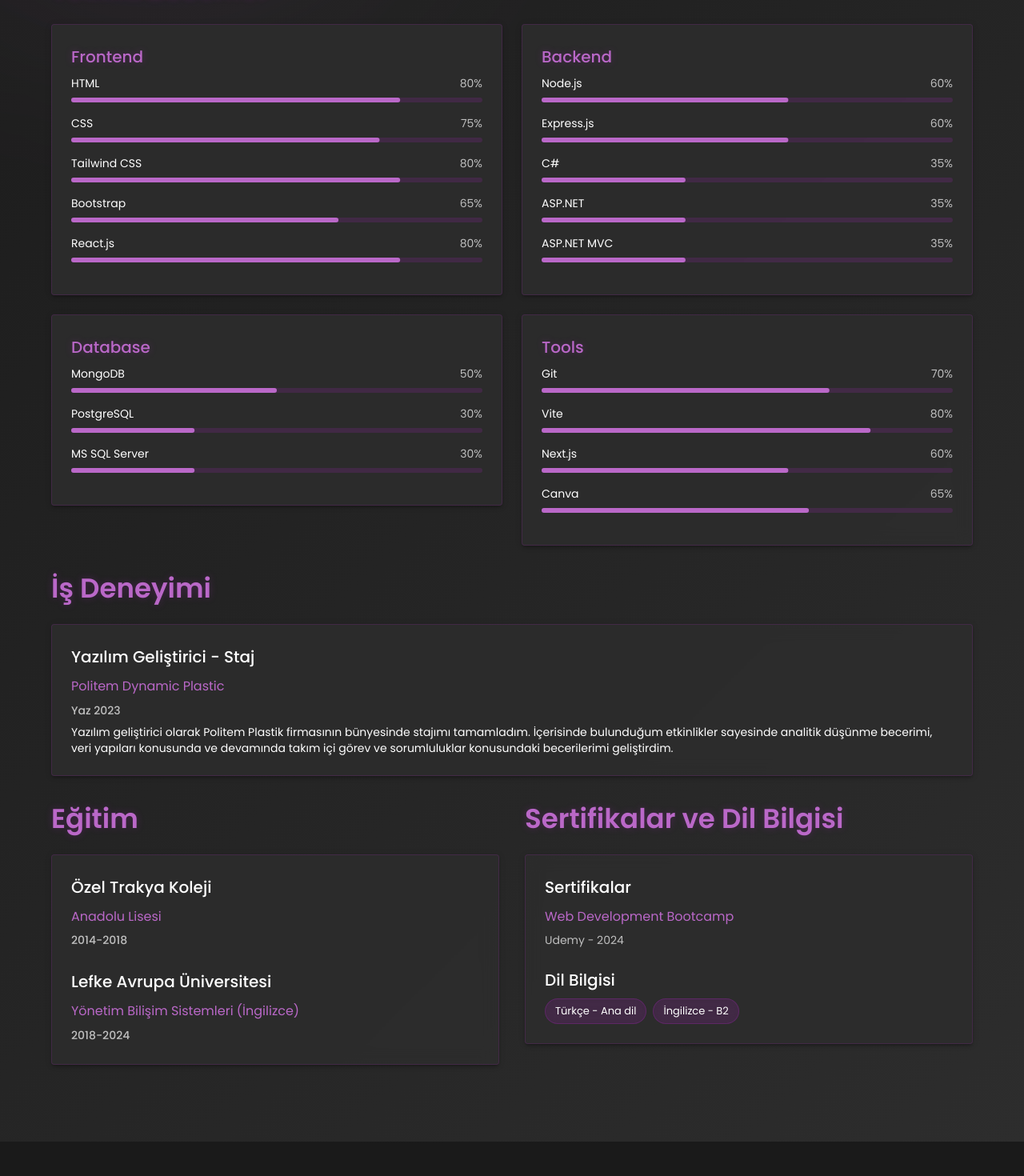
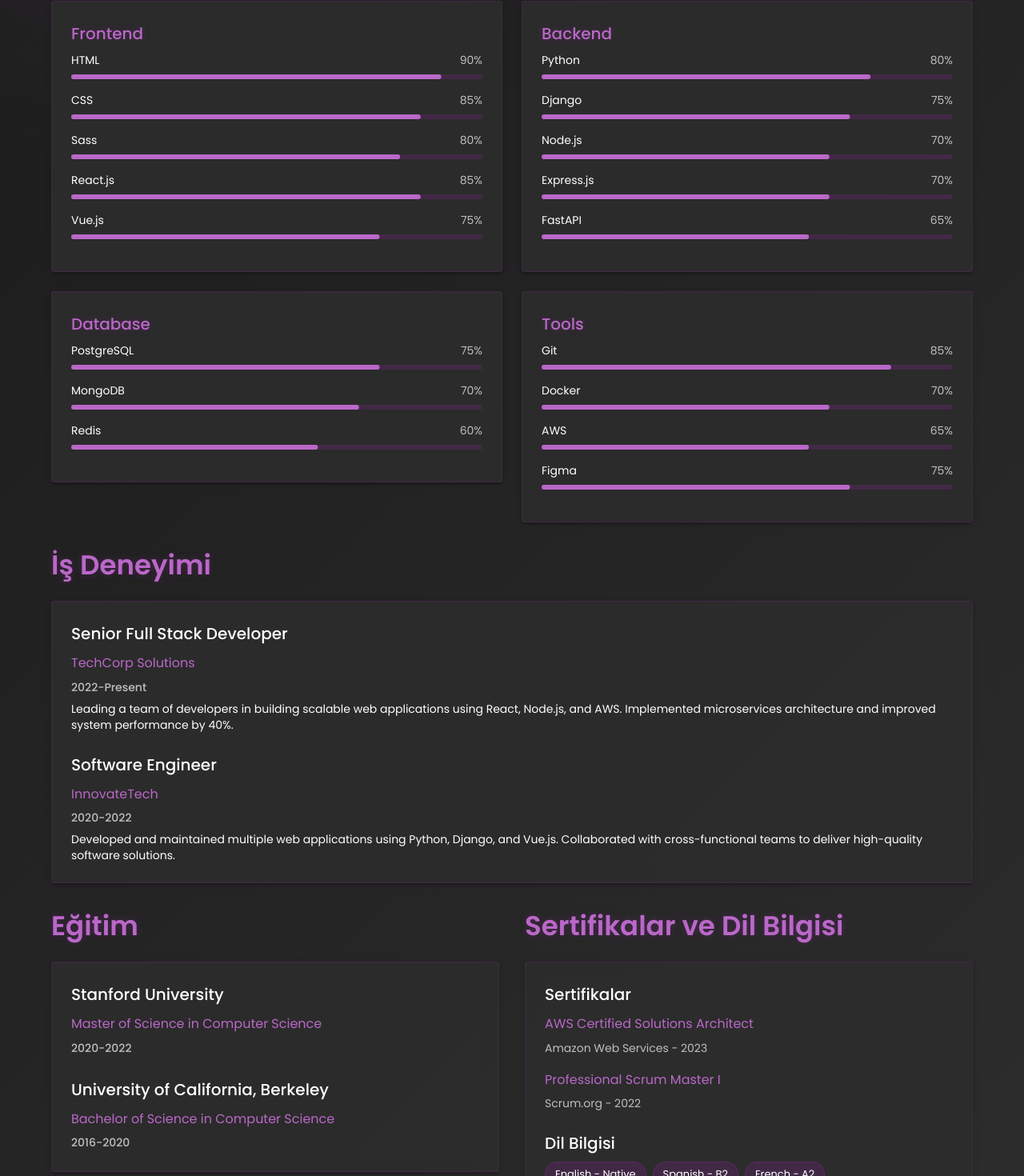
Before and after one commit to MrBakieth/Portfolio_2025, a React (Vite) app: page /about in a window 1280 px wide. Shown: the part 510-1980 px from the top of the page at 80% size. Before the commit the page ends 1937 px from the top, so only its background shows below. Built offline with nearby package versions, Linux system fonts and the light colour scheme.

Commit message:
Update site content with new information

```diff
--- a/index.html
+++ b/index.html
@@ -1,10 +1,10 @@
 <!DOCTYPE html>
-<html lang="tr">
+<html lang="en">
   <head>
     <meta charset="UTF-8" />
     <link rel="icon" type="image/svg+xml" href="/vite.svg" />
     <meta name="viewport" content="width=device-width, initial-scale=1.0" />
-    <title>H.Furkan Yaman</title>
+    <title>John Anderson - Full Stack Developer</title>
   </head>
   <body>
     <div id="root"></div>
--- a/src/components/About.jsx
+++ b/src/components/About.jsx
@@ -18,65 +18,77 @@
 
 const skills = {
   frontend: [
-    { name: 'HTML', level: 80 },
-    { name: 'CSS', level: 75 },
-    { name: 'Tailwind CSS', level: 80 },
-    { name: 'Bootstrap', level: 65 },
-    { name: 'React.js', level: 80 },
+    { name: 'HTML', level: 90 },
+    { name: 'CSS', level: 85 },
+    { name: 'Sass', level: 80 },
+    { name: 'React.js', level: 85 },
+    { name: 'Vue.js', level: 75 },
   ],
   backend: [
-    { name: 'Node.js', level: 60 },
-    { name: 'Express.js', level: 60 },
-    { name: 'C#', level: 35 },
-    { name: 'ASP.NET', level: 35 },
-    { name: 'ASP.NET MVC', level: 35 },
+    { name: 'Python', level: 80 },
+    { name: 'Django', level: 75 },
+    { name: 'Node.js', level: 70 },
+    { name: 'Express.js', level: 70 },
+    { name: 'FastAPI', level: 65 },
   ],
   database: [
-    { name: 'MongoDB', level: 50 },
-    { name: 'PostgreSQL', level: 30 },
-    { name: 'MS SQL Server', level: 30 },
+    { name: 'PostgreSQL', level: 75 },
+    { name: 'MongoDB', level: 70 },
+    { name: 'Redis', level: 60 },
   ],
   tools: [
-    { name: 'Git', level: 70 },
-    { name: 'Vite', level: 80 },
-    { name: 'Next.js', level: 60 },
-    { name: 'Canva', level: 65 },
+    { name: 'Git', level: 85 },
+    { name: 'Docker', level: 70 },
+    { name: 'AWS', level: 65 },
+    { name: 'Figma', level: 75 },
   ],
 };
 
 const education = [
   {
-    school: 'Özel Trakya Koleji',
-    degree: 'Anadolu Lisesi',
-    year: '2014-2018',
+    school: 'Stanford University',
+    degree: 'Master of Science in Computer Science',
+    year: '2020-2022',
   },
   {
-    school: 'Lefke Avrupa Üniversitesi',
-    degree: 'Yönetim Bilişim Sistemleri (İngilizce)',
-    year: '2018-2024',
+    school: 'University of California, Berkeley',
+    degree: 'Bachelor of Science in Computer Science',
+    year: '2016-2020',
   },
 ];
 
 const experience = [
   {
-    title: 'Yazılım Geliştirici - Staj',
-    company: 'Politem Dynamic Plastic',
-    period: 'Yaz 2023',
-    description: 'Yazılım geliştirici olarak Politem Plastik firmasının bünyesinde stajımı tamamladım. İçerisinde bulunduğum etkinlikler sayesinde analitik düşünme becerimi, veri yapıları konusunda ve devamında takım içi görev ve sorumluluklar konusundaki becerilerimi geliştirdim.',
+    title: 'Senior Full Stack Developer',
+    company: 'TechCorp Solutions',
+    period: '2022-Present',
+    description: 'Leading a team of developers in building scalable web applications using React, Node.js, and AWS. Implemented microservices architecture and improved system performance by 40%.',
+  },
+  {
+    title: 'Software Engineer',
+    company: 'InnovateTech',
+    period: '2020-2022',
+    description: 'Developed and maintained multiple web applications using Python, Django, and Vue.js. Collaborated with cross-functional teams to deliver high-quality software solutions.',
   },
 ];
 
 const certifications = [
   {
-    name: 'Web Development Bootcamp',
-    issuer: 'Udemy',
-    year: '2024',
+    name: 'AWS Certified Solutions Architect',
+    issuer: 'Amazon Web Services',
+    year: '2023',
+  },
+  {
+    name: 'Professional Scrum Master I',
+    issuer: 'Scrum.org',
+    year: '2022',
   },
 ];
 
 const languages = [
-  { name: 'Türkçe', level: 'Ana dil' },
-  { name: 'İngilizce', level: 'B2' },
+  { name: 'English', level: 'Native' },
+  { name: 'Spanish', level: 'B2' },
+  { name: 'French', level: 'A2' },
 ];
 
 const About = () => {
@@ -191,7 +203,7 @@
                   }}
                 >
                   <Typography variant="body1" paragraph sx={{ color: 'white', lineHeight: 1.8 }}>
-                    Kendimi sürekli geliştiren ve öğrenmeye açık 24 yaşında bir web geliştiriciyim. Son iki yıldır HTML, CSS, JavaScript, Node.js ve MongoDB gibi teknolojilerle projeler geliştiriyorum. Kullanıcı deneyimini önceliklendirerek modern ve işlevsel tasarımlar oluşturmayı hedefliyorum. Lefke Avrupa Üniversitesi Yönetim Bilişim Sistemleri bölümünden mezun oldum ve analitik düşünme ile problem çözme yetkinliklerimi geliştirdim. React.js ve Tailwind CSS gibi araçlarla responsive uygulamalar geliştirme konusunda bilgiliyim. Teknolojiye olan tutkumla, uzman bir web geliştirici olmayı hedefliyorum.
+                    As a passionate Full Stack Developer with over 5 years of experience, I specialize in building scalable web applications using modern technologies. My expertise spans across frontend and backend development, with a strong focus on React.js, Python, and cloud technologies. I have a proven track record of leading development teams and delivering successful projects for various industries. My approach combines technical excellence with creative problem-solving to create efficient, user-friendly solutions.
                   </Typography>
                 </Paper>
               </motion.div>
--- a/src/components/Navbar.jsx
+++ b/src/components/Navbar.jsx
@@ -44,7 +44,7 @@
           fontSize: '1.8rem',
         }}
       >
-        H. Furkan Yaman
+        John Anderson
       </Typography>
       <IconButton
         onClick={onClose}
@@ -127,7 +127,7 @@
               fontSize: '1.8rem',
             }}
           >
-            H. Furkan Yaman
+            John Anderson
           </Typography>
 
           {/* Desktop Menu */}
```
